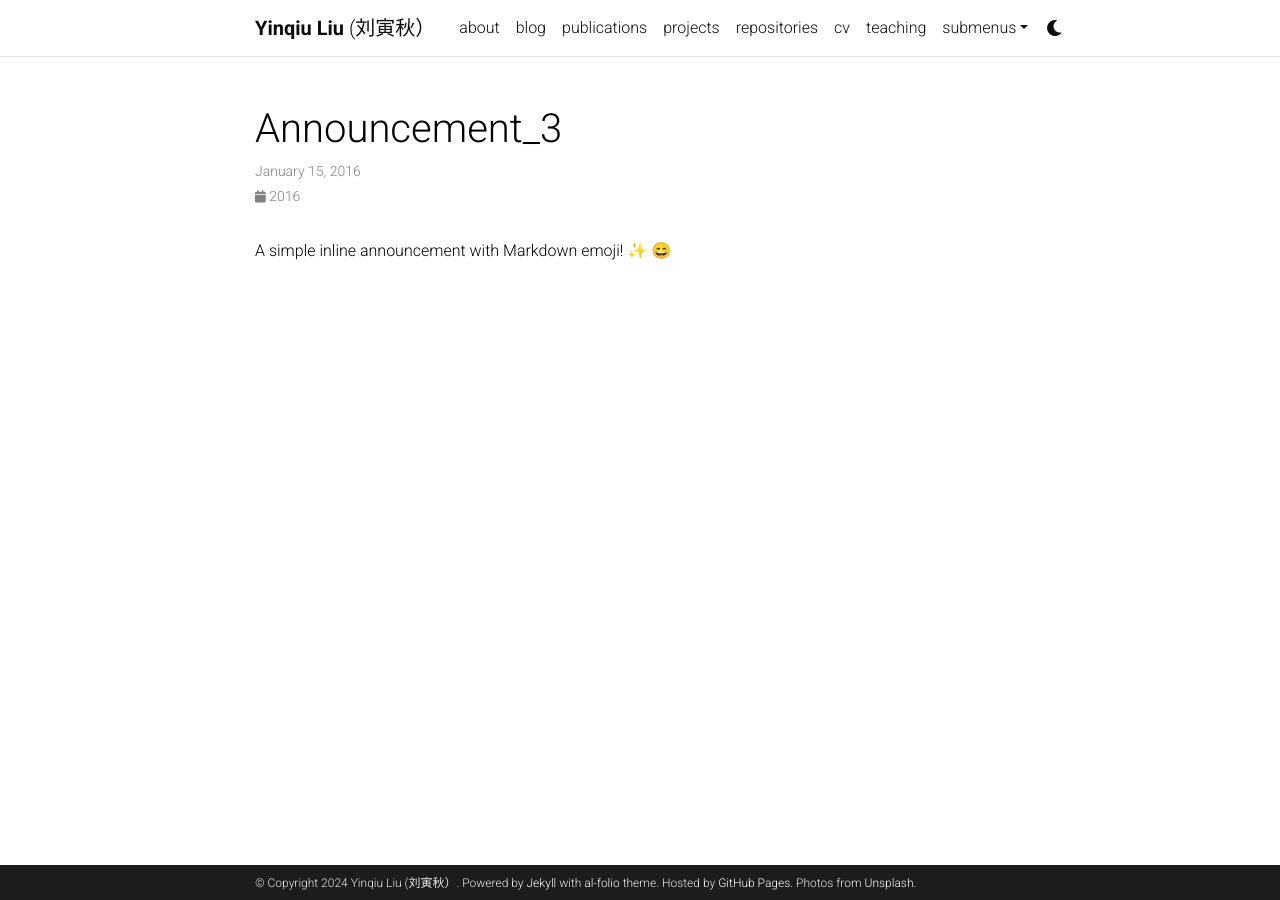
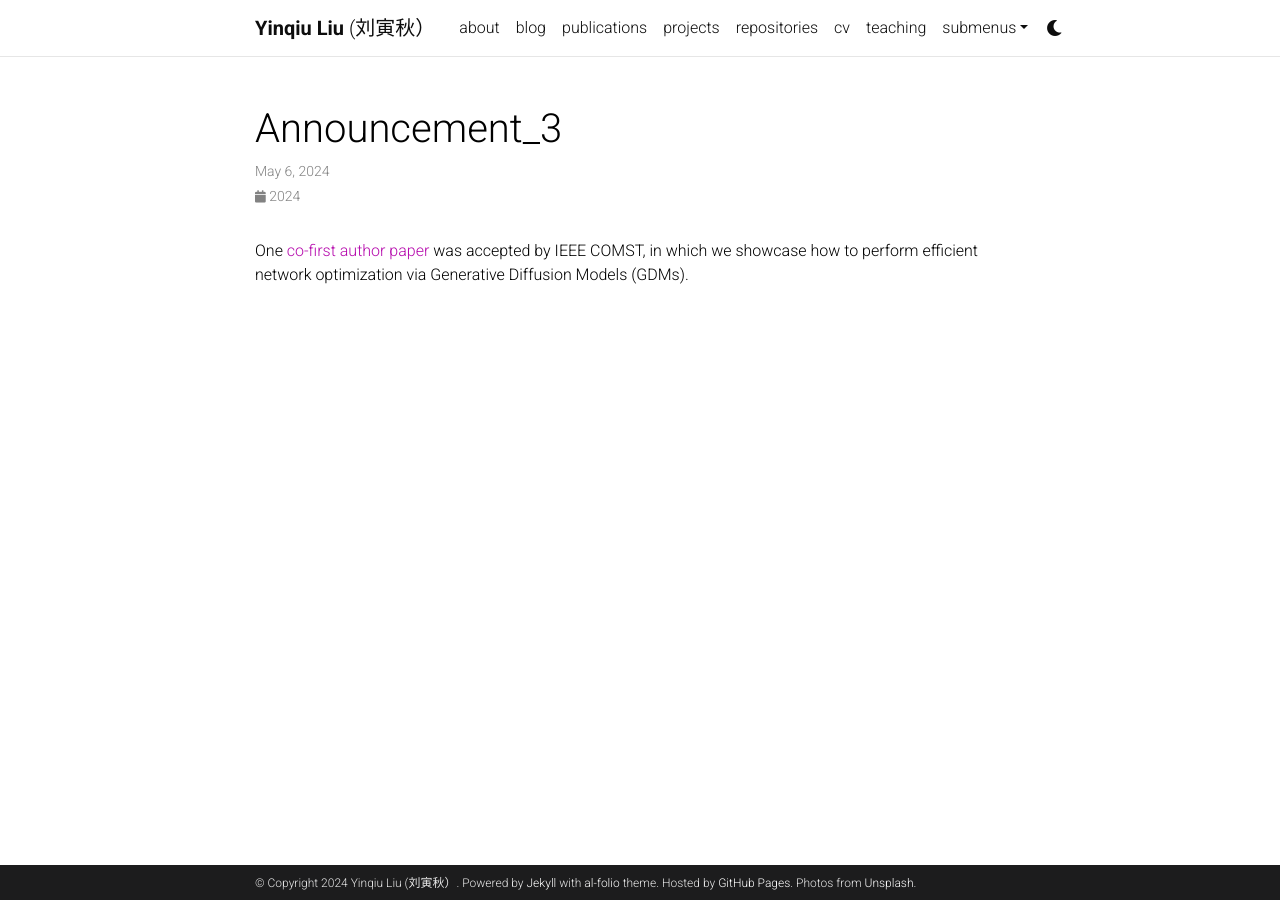
Before and after one commit to yinqiuliu/yinqiuliu.github.io, a Jekyll site: the page built from _news/announcement_3.md, in a window 1280 px wide. Built offline with Jekyll 4.4.1, drawn with Linux system fonts in a browser that asks for light colours; emoji names are drawn with the system emoji font; comment, search, counter and statistics services are not loaded; a style sheet for code colours, icons or effects is not loaded.

Commit message:
Update announcement_3.md

```diff
--- a/_news/announcement_3.md
+++ b/_news/announcement_3.md
@@ -1,8 +1,8 @@
 ---
 layout: post
-date: 2016-01-15 07:59:00-0400
+date: 2024-05-06 07:59:00-0400
 inline: true
 related_posts: false
 ---
 
-A simple inline announcement with Markdown emoji! :sparkles: :smile:
+One [co-first author paper](https://arxiv.org/pdf/2308.05384) was accepted by IEEE COMST, in which we showcase how to perform efficient network optimization via Generative Diffusion Models (GDMs).
```
